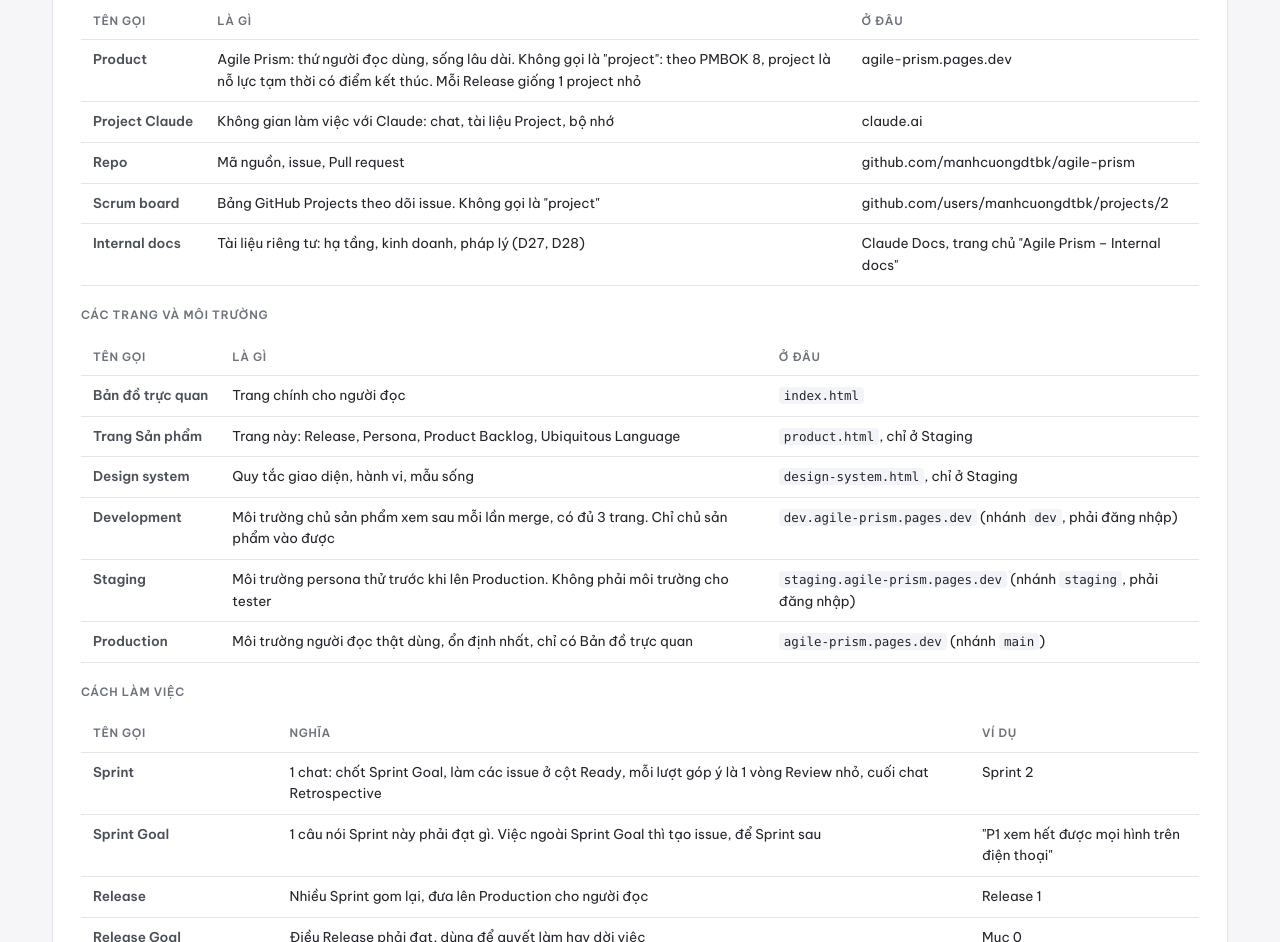
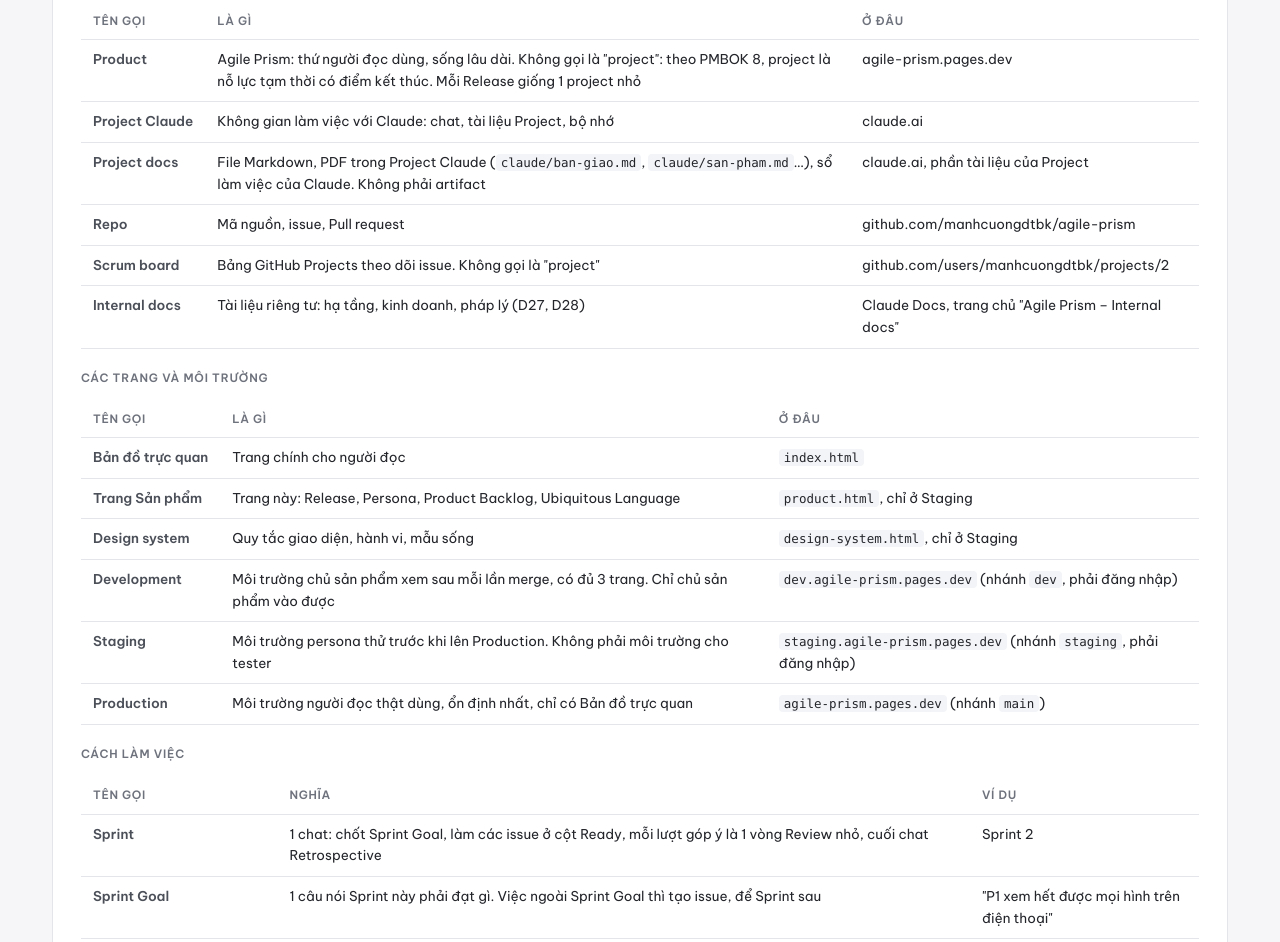
Before and after one commit to manhcuongdtbk/agile-prism, a plain HTML site: page product.html in a window 1280 px wide. Shown: the part 2869-3811 px from the top of the page. Drawn offline with Linux system fonts and the light colour scheme.

Commit message:
Ubiquitous Language: Project docs

```diff
--- a/product.html
+++ b/product.html
@@ -221,6 +221,11 @@
 <td>Project Claude</td>
 <td>Không gian làm việc với Claude: chat, tài liệu Project, bộ nhớ</td>
 <td>claude.ai</td>
+</tr>
+<tr>
+<td>Project docs</td>
+<td>File Markdown, PDF trong Project Claude (<code>claude/ban-giao.md</code>, <code>claude/san-pham.md</code>…), sổ làm việc của Claude. Không phải artifact</td>
+<td>claude.ai, phần tài liệu của Project</td>
 </tr>
 <tr>
 <td>Repo</td>
```
